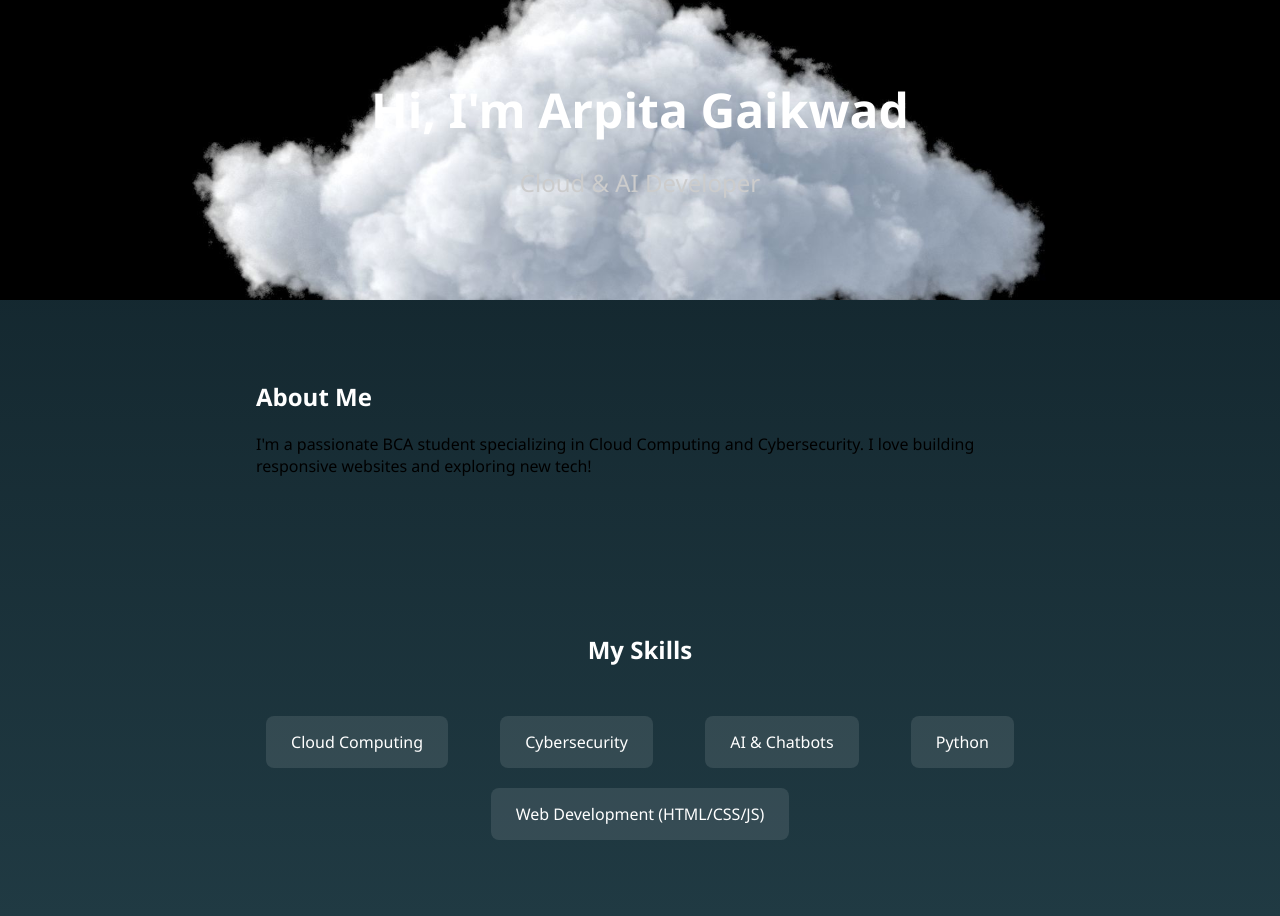
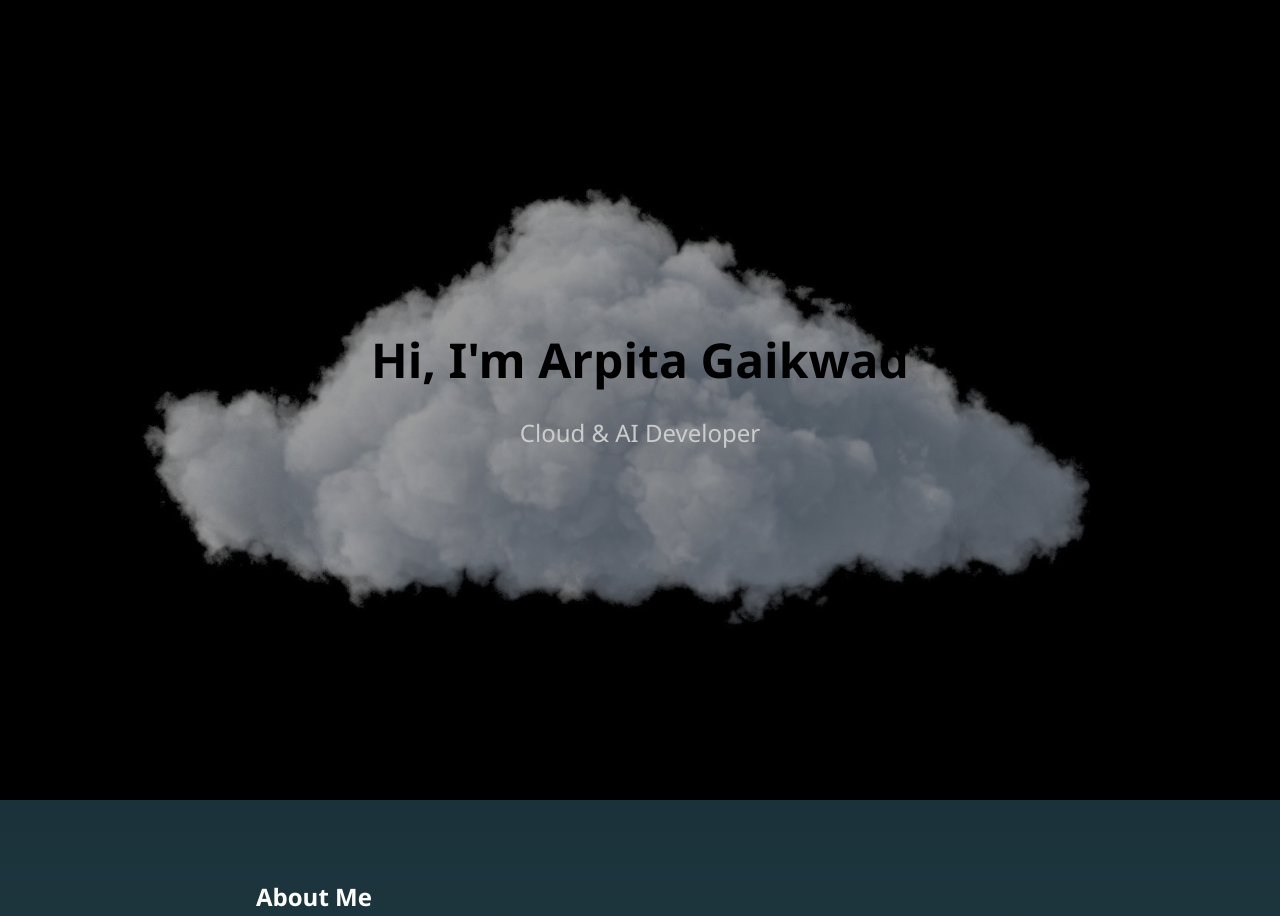
Before and after one commit to Arpita9834/demo, a plain HTML site: page index.html in a window 1280 px wide. Shown: the top 916 px of the page. Drawn offline with Linux system fonts and the light colour scheme.

Commit message:
Update index.html

```diff
--- a/index.html
+++ b/index.html
@@ -17,19 +17,35 @@
       background-image: url('cloud.jpg');
       background-size: cover;
       background-position: center;
-  height: 300px;
+      height: 100vh; /* Increased height to show full image */
       display: flex;
       align-items: center;
       justify-content: center;
       flex-direction: column;
       text-align: center;
+      position: relative;
       animation: fadeIn 5s ease-in;
+    }
 
+    header::before {
+      content: '';
+      position: absolute;
+      top: 0;
+      bottom: 0;
+      right: 0;
+      left: 0;
+      background-color: rgba(0, 0, 0, 0.4); /* Overlay to improve text readability */
+    }
+
+    header h1, header p {
+      position: relative;
+      z-index: 1;
     }
 
     header h1 {
       font-size: 3em;
       margin: 0;
+      color: black; /* Your name in black */
     }
 
     header p {
@@ -127,14 +143,10 @@
 </head>
 <body>
   <header>
-<style>
-      p {
-        color: black;
-      }
-    </style>
     <h1>Hi, I'm Arpita Gaikwad</h1>
     <p>Cloud & AI Developer</p>
   </header>
+
   <section style="margin:0 auto;width:60%;">
     <h2>About Me</h2>
     <p>
```
Lines whose indentation alone changed are shown as unchanged.
